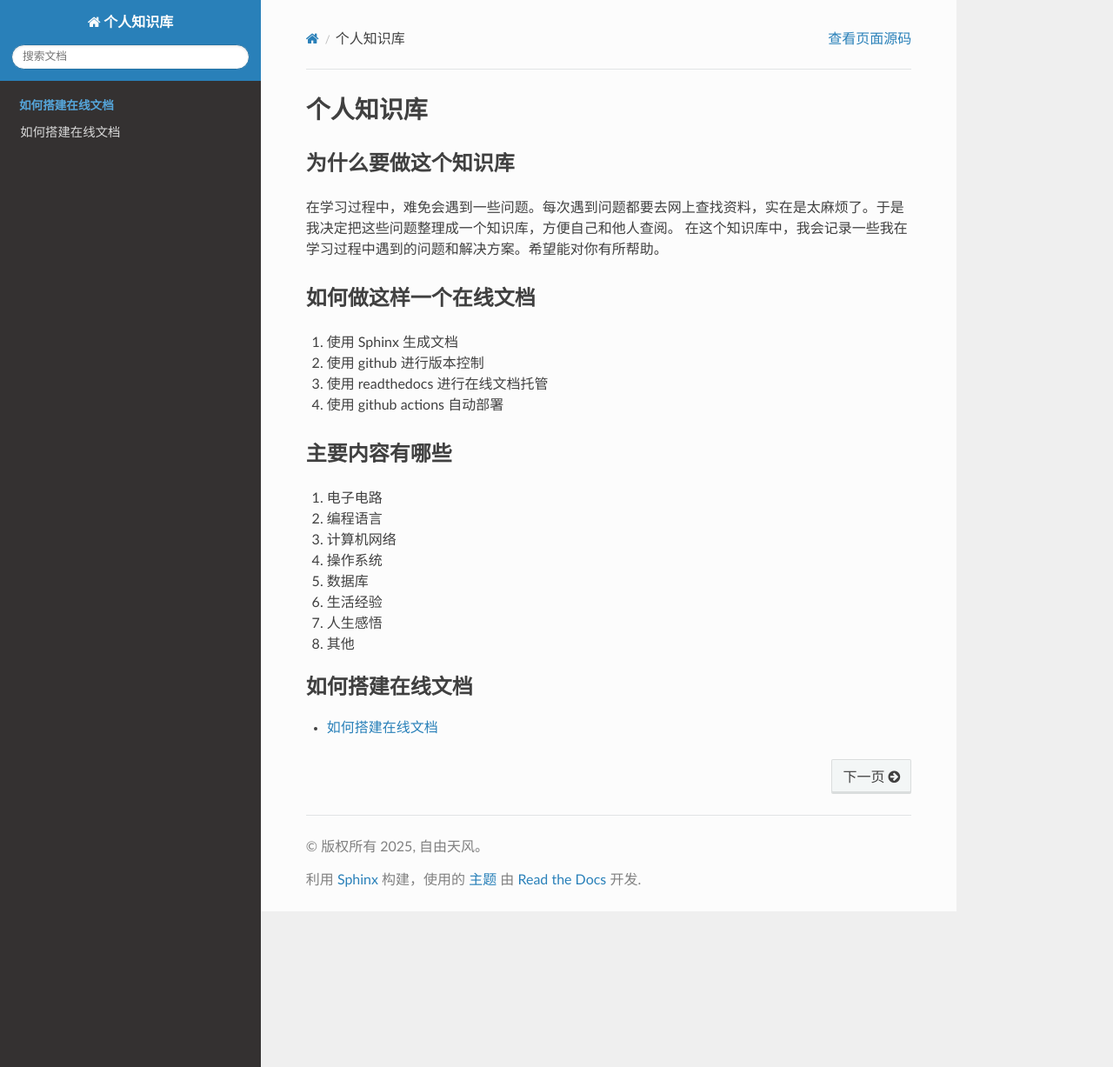
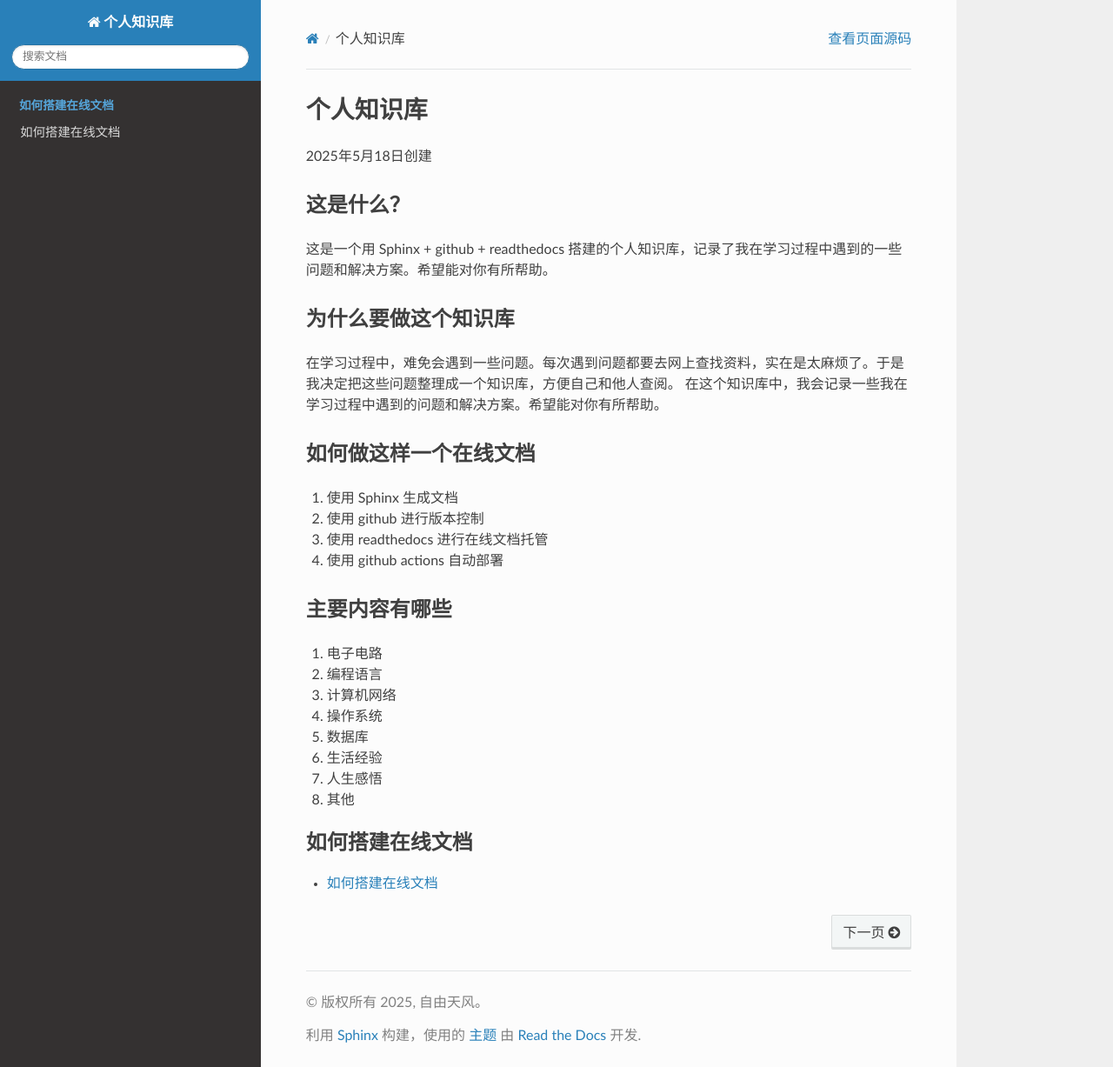
Before and after one commit to qiwanwan/online-documents, a Sphinx documentation site: the page built from source/index.rst, in a window 1280 px wide and 1227 px high. Shown: the whole window at 87% size. Built offline with Sphinx 7.4.7 and the Read the Docs theme 3.1.0, drawn with Linux system fonts in a browser that asks for light colours.

Commit message:
update sphinx

```diff
--- a/source/how_to_build_online_document.rst
+++ b/source/how_to_build_online_document.rst
@@ -2,6 +2,7 @@
 =========================
 
 搭建在线文档的步骤如下：
+
 1. 安装依赖
 2. 创建文档目录
 3. 创建文档文件
--- a/source/index.rst
+++ b/source/index.rst
@@ -5,6 +5,13 @@
 
 个人知识库
 ========================
+
+2025年5月18日创建
+
+这是什么？
+----------------------------
+
+这是一个用 Sphinx + github + readthedocs 搭建的个人知识库，记录了我在学习过程中遇到的一些问题和解决方案。希望能对你有所帮助。
 
 为什么要做这个知识库
 ----------------------------
@@ -22,6 +29,7 @@
 
 主要内容有哪些
 ----------------------------
+
 1. 电子电路
 2. 编程语言
 3. 计算机网络
```
